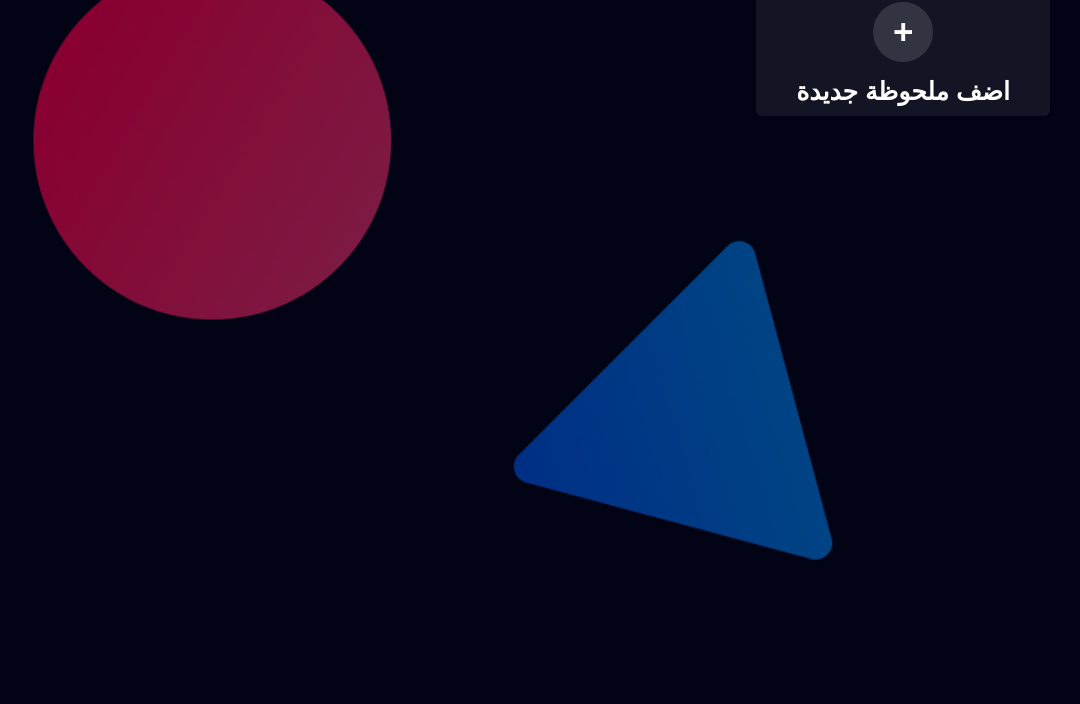
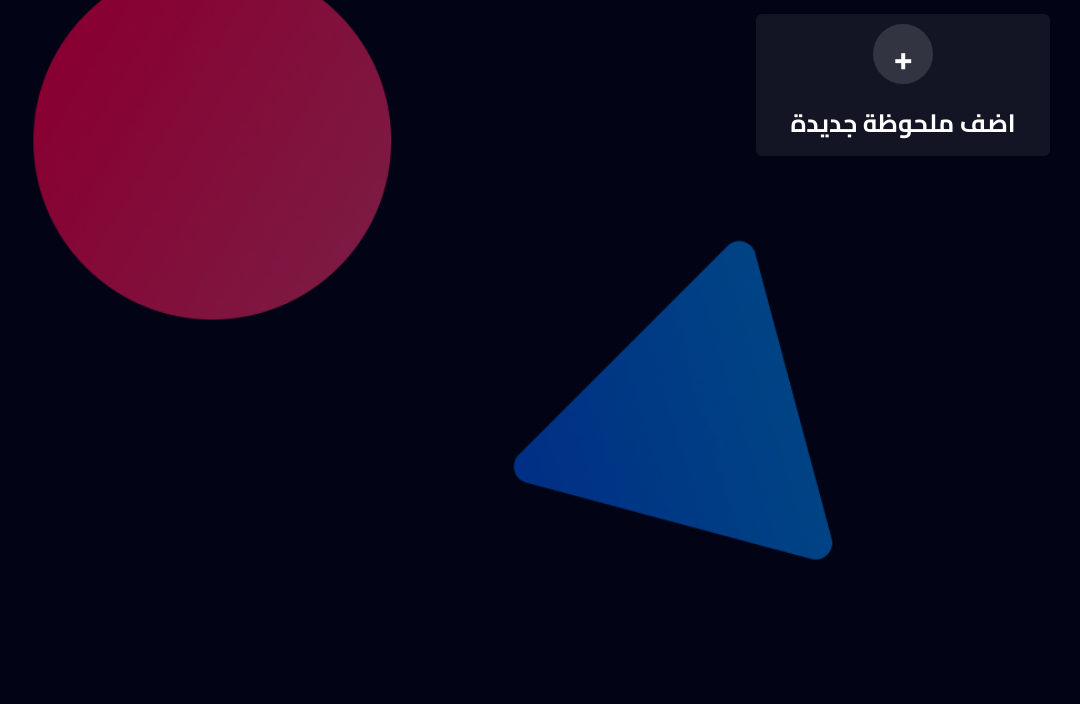
Before and after one commit to NighTMaReEe53/NOTE, a plain HTML site: page index.html in a window 1280 px wide. Shown: the part 96-800 px from the top of the page, without its empty margins (200-1280 px from the left). Drawn offline with Linux system fonts and the light colour scheme.

Commit message:
Update main.css

```diff
--- a/css/main.css
+++ b/css/main.css
@@ -9,7 +9,7 @@ body {
   background-image: url("../bg.jpg");
   background-position: center;
   background-size: cover;
-  font-family: Arial;
+  font-family: "Cairo", sans-serif;
   min-height: 100vh;
   direction: rtl;
 
```
